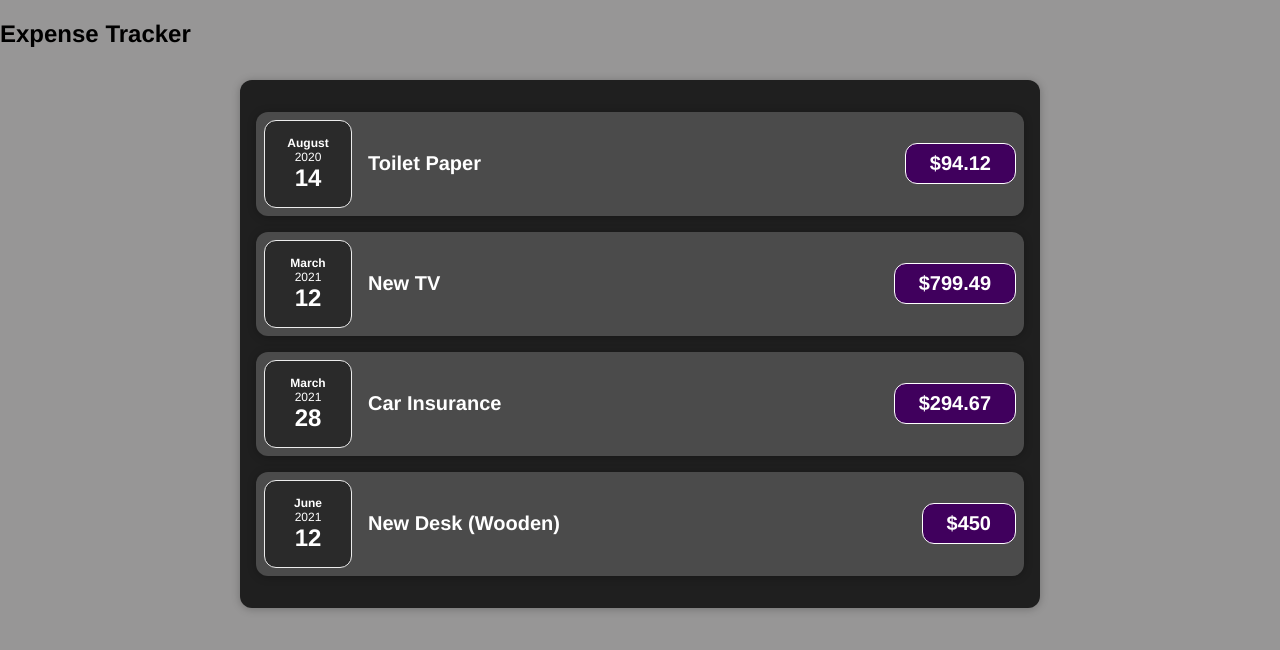
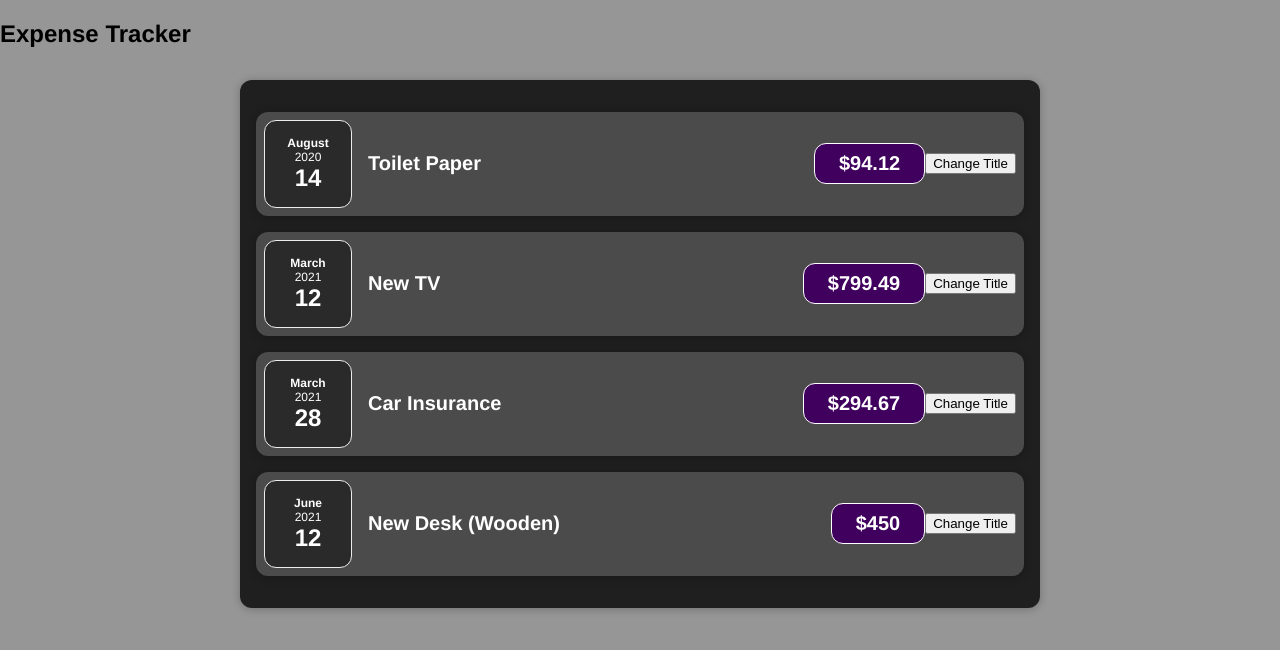
Before and after one commit to tanmaik/expense-tracker, a React (Create React App) app: page / in a window 1280 px wide. Shown: the top 650 px of the page. Built offline with nearby package versions, Linux system fonts and the light colour scheme.

Commit message:
use state

```diff
--- a/src/components/expenses/ExpenseItem.js
+++ b/src/components/expenses/ExpenseItem.js
@@ -1,15 +1,25 @@
+import React, { useState } from "react";
+
 import "./ExpenseItem.css";
 import Card from "../ui/Card";
 import ExpenseDate from "./ExpenseDate";
 
 const ExpenseItem = (props) => {
+  const [title, setTitle] = useState(props.title);
+
+  const clickHandler = () => {
+    setTitle("Updated!");
+    console.log("Clicked");
+  };
+
   return (
     <Card className="expense-item">
       <ExpenseDate date={props.date} />
       <div className="expense-item__description">
-        <h2>{props.title}</h2>
+        <h2>{title}</h2>
         <div className="expense-item__price">${props.amount}</div>
       </div>
+      <button onClick={clickHandler}>Change Title</button>
     </Card>
   );
 };
```
Also changed, not shown: 1 other file (tests, documents, lock files or other folders).
